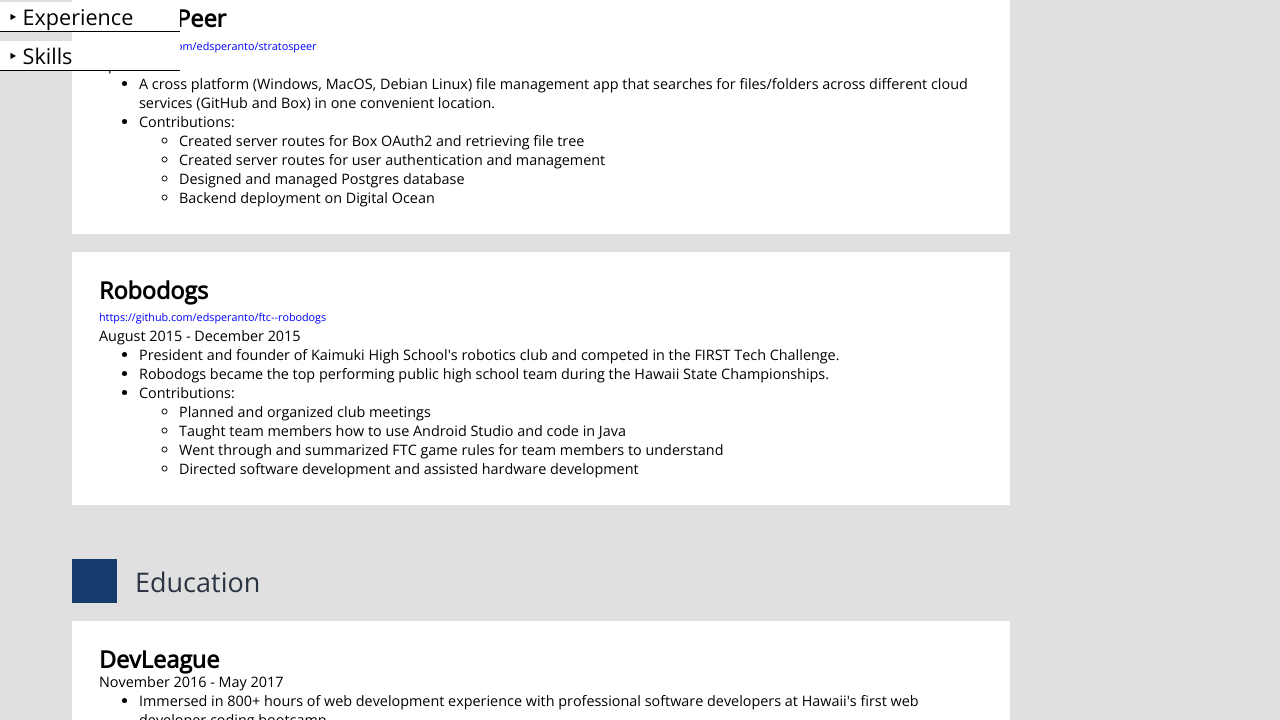
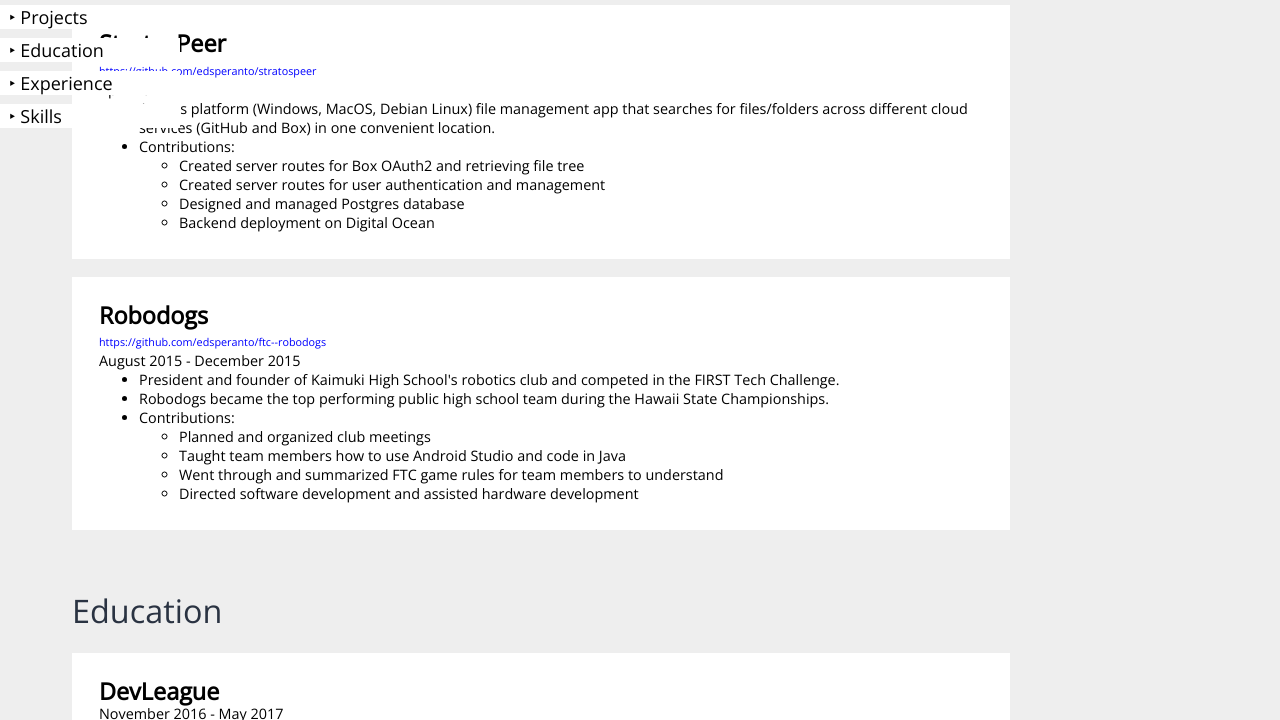
Before and after one commit to invent-ed/edwardgao-old, a website: page client/public/index.html in a window 1280 px wide. Shown: the part 319-1039 px from the top of the page. Drawn offline with nearby package versions, Linux system fonts and the light colour scheme.

Commit message:
sticky side menu

```diff
--- a/client/public/index.html
+++ b/client/public/index.html
@@ -10,10 +10,18 @@
 		<div id="title">Edward Gao</div>
 	</div>
 	<div id="menu">
-		<div class="menu-entry">‣ Projects</div>
-		<div class="menu-entry">‣ Education</div>
-		<div class="menu-entry">‣ Experience</div>
-		<div class="menu-entry">‣ Skills</div>
+		<a href="#projects">
+			<div class="menu-entry">‣ Projects</div>
+		</a>
+		<a href="#education">
+			<div class="menu-entry">‣ Education</div>
+		</a>
+		<a href="#experience">
+			<div class="menu-entry">‣ Experience</div>
+		</a>
+		<a href="#skills">
+			<div class="menu-entry">‣ Skills</div>
+		</a>
 	</div>
 	<div id="contact-info">
 		<a href="tel: +1-808-255-4460">
@@ -203,5 +211,6 @@
 			</div>
 		</div>
 	</div>
+	<script src="./js/app.js"></script>
 </body>
 </html>
--- /dev/null
+++ b/client/public/js/app.js
@@ -0,0 +1,14 @@
+(_ => {
+	const projects = document.getElementById('projects');
+	const education = document.getElementById('education');
+	const experience = document.getElementById('experience');
+	const skills = document.getElementById('skills');
+	const menu = document.getElementById('menu');
+	window.onscroll = e => {
+		let projectsTop = projects.getBoundingClientRect().top;
+		let educationTop = education.getBoundingClientRect().top;
+		let experienceTop = experience.getBoundingClientRect().top;
+		let skillsTop = skills.getBoundingClientRect().top;
+		menu.className = (projectsTop < 0) ? "static-menu" : "";
+	}
+})();
--- a/client/scss/partials/categories.scss
+++ b/client/scss/partials/categories.scss
@@ -6,17 +6,18 @@
 }
 
 .category {
-	margin-bottom: 2rem;
+	margin-bottom: 1rem;
 	width: calc(100% - 11rem);
+	@media only print {
+		width: 100%;
+	}
 }
 
 .cat-title {
 	color: $accent-dark;
-	font-size: 1.5rem;
+	font-size: 1.8rem;
+	margin-top: 1rem;
 	margin-bottom: 1rem;
 	padding: 0.2rem;
-	padding-left: 1rem;
-	border: 0rem solid $accent;
-	border-left-width: 2.5rem;
-	// background-color: $accent;
+	padding-left: 0rem;
 }
--- a/client/scss/partials/header.scss
+++ b/client/scss/partials/header.scss
@@ -1,9 +1,5 @@
 #header {
 	color: $accent-dark;
-	/*
-	border: 0px solid $accent;
-	border-bottom-width: 3px;
-	*/
 	padding-bottom: 1rem;
 }
 
@@ -12,13 +8,13 @@
 }
 
 #contact-info {
-	color: white;
+	color: black;
 	width: 100%;
 	display: flex;
 	flex-flow: row wrap;
 	justify-content: flex-start;
 	padding: 0.5rem;
-	background-color: $accent-dark;
+	background-color: $accent-light;
 	& a {
 		margin-right: 1rem;
 		cursor: pointer;
--- a/client/scss/partials/menu.scss
+++ b/client/scss/partials/menu.scss
@@ -3,15 +3,28 @@
 	position: absolute;
 	width: 10rem;
 	height: 10.5rem;
-	top: 13rem;
+	top: 17.5rem;
 	right: 3rem;
+	@media only print {
+		display: none;
+	}
+}
+
+.static-menu {
+	position: fixed !important;
+	top: 4rem !important;
+	right: 3.5rem !important;
 }
 
 .menu-entry {
-	font-size: 1.2rem;
+	font-size: 1rem;
 	margin-bottom: 0.5rem;
 	padding-left: 0.5rem;
 	background-color: white;
-	border: 0px solid black;
-	border-bottom-width: 1px;
+	cursor: pointer;
+	&:hover {
+		background-color: yellow;
+		border: 0px solid black;
+		border-bottom-width: 1px;
+	}
 }
--- a/client/scss/variables.scss
+++ b/client/scss/variables.scss
@@ -2,4 +2,5 @@
 $accent: #163c6e;
 $accent-dark: #2a3342;
 // $bkgd: #edebe3;
-$bkgd: #e0e0e0;
+$bkgd: #eeeeee;
+$accent-light: #dddddd;
```
Also changed, not shown: client/public/css/app.css.
